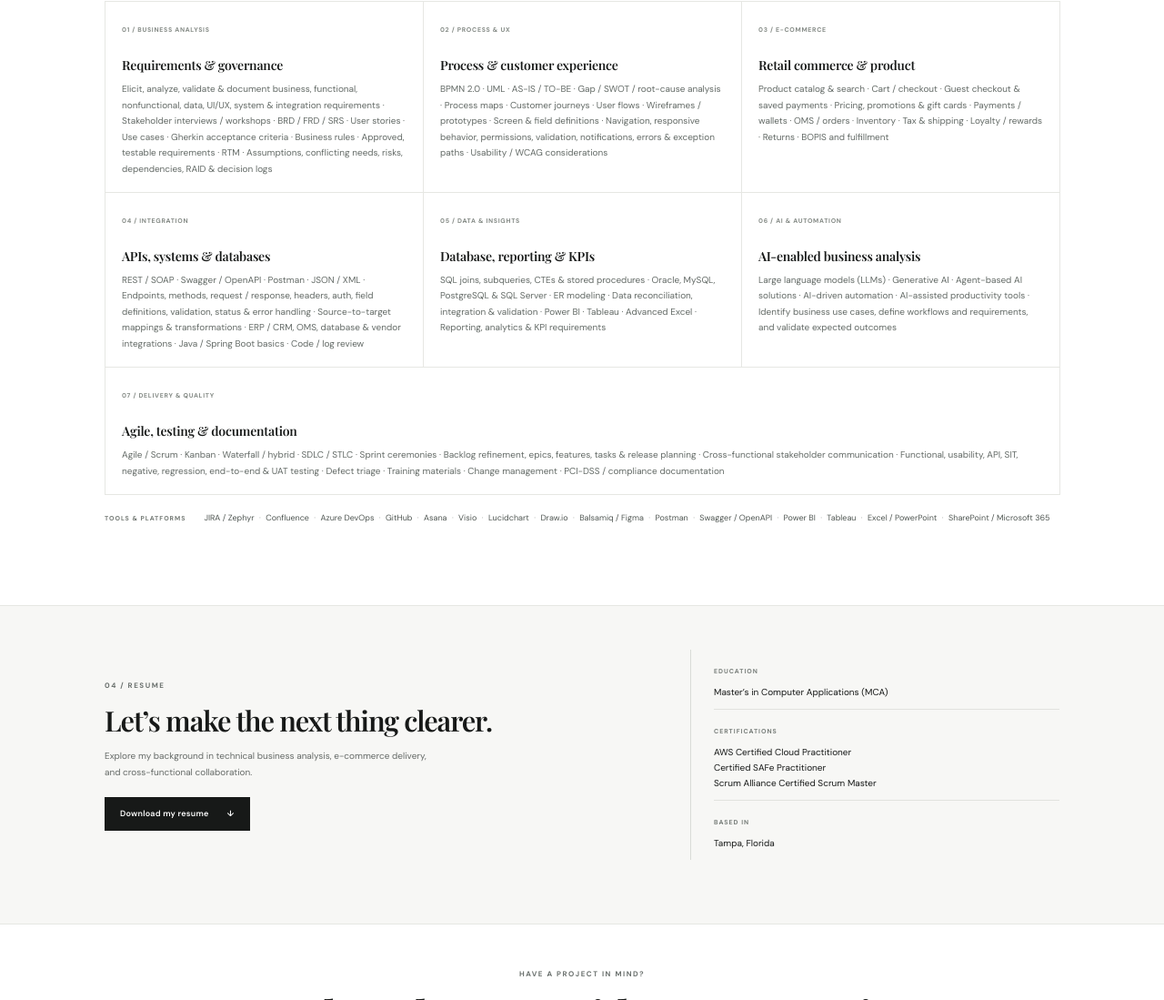
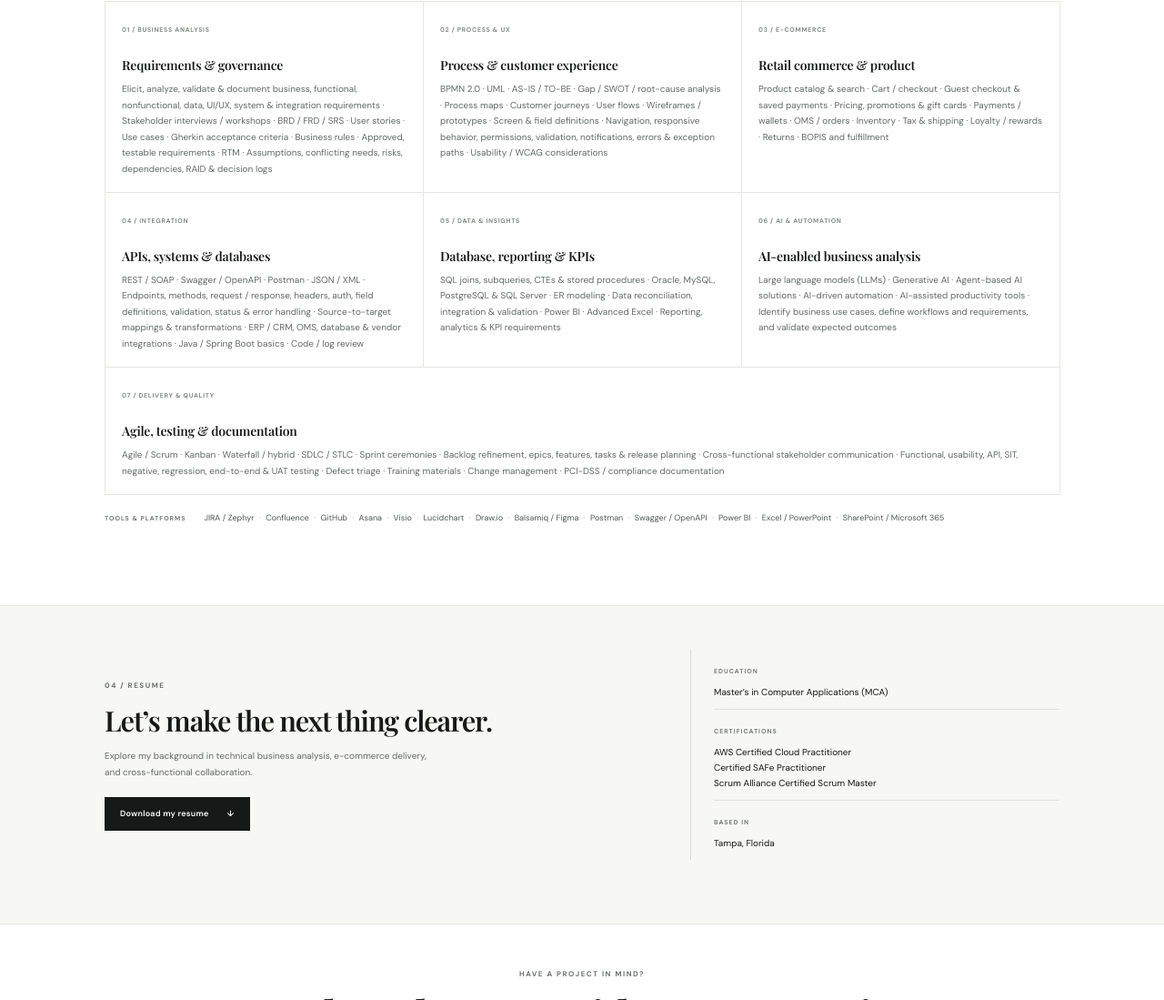
Before and after one commit to tejrashmi/tejrashmi.github.io, a plain HTML site: page index.html in a window 1280 px wide. Shown: the part 2517-3616 px from the top of the page at 91% size. Drawn offline with nearby package versions, Linux system fonts and the light colour scheme.

Commit message:
Remove Azure DevOps and Tableau references
Co-authored-by: Copilot <223556219+Copilot@users.noreply.github.com>

```diff
--- a/index.html
+++ b/index.html
@@ -180,7 +180,7 @@
           <article class="skill-card">
             <span class="skill-number">05 / DATA &amp; INSIGHTS</span>
             <h3>Database, reporting &amp; KPIs</h3>
-            <p>SQL joins, subqueries, CTEs &amp; stored procedures · Oracle, MySQL, PostgreSQL &amp; SQL Server · ER modeling · Data reconciliation, integration &amp; validation · Power BI · Tableau · Advanced Excel · Reporting, analytics &amp; KPI requirements</p>
+            <p>SQL joins, subqueries, CTEs &amp; stored procedures · Oracle, MySQL, PostgreSQL &amp; SQL Server · ER modeling · Data reconciliation, integration &amp; validation · Power BI · Advanced Excel · Reporting, analytics &amp; KPI requirements</p>
           </article>
           <article class="skill-card">
             <span class="skill-number">06 / AI &amp; AUTOMATION</span>
@@ -195,7 +195,7 @@
         </div>
         <div class="toolbelt">
           <span>TOOLS &amp; PLATFORMS</span>
-          <p>JIRA / Zephyr <i>·</i> Confluence <i>·</i> Azure DevOps <i>·</i> GitHub <i>·</i> Asana <i>·</i> Visio <i>·</i> Lucidchart <i>·</i> Draw.io <i>·</i> Balsamiq / Figma <i>·</i> Postman <i>·</i> Swagger / OpenAPI <i>·</i> Power BI <i>·</i> Tableau <i>·</i> Excel / PowerPoint <i>·</i> SharePoint / Microsoft 365</p>
+          <p>JIRA / Zephyr <i>·</i> Confluence <i>·</i> GitHub <i>·</i> Asana <i>·</i> Visio <i>·</i> Lucidchart <i>·</i> Draw.io <i>·</i> Balsamiq / Figma <i>·</i> Postman <i>·</i> Swagger / OpenAPI <i>·</i> Power BI <i>·</i> Excel / PowerPoint <i>·</i> SharePoint / Microsoft 365</p>
         </div>
       </section>
 
```
Also changed, not shown: 1 other file.
